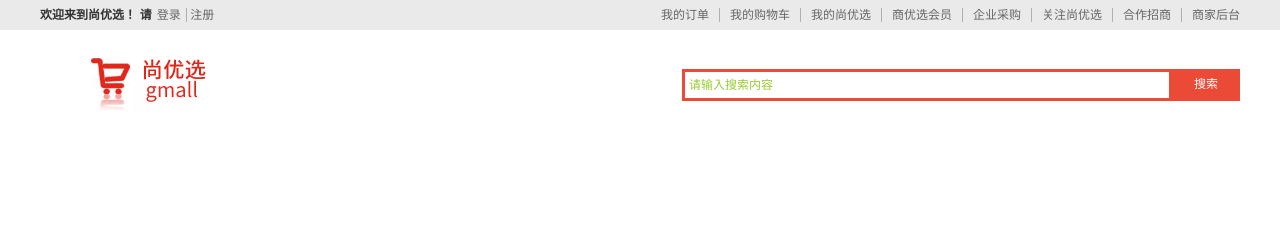
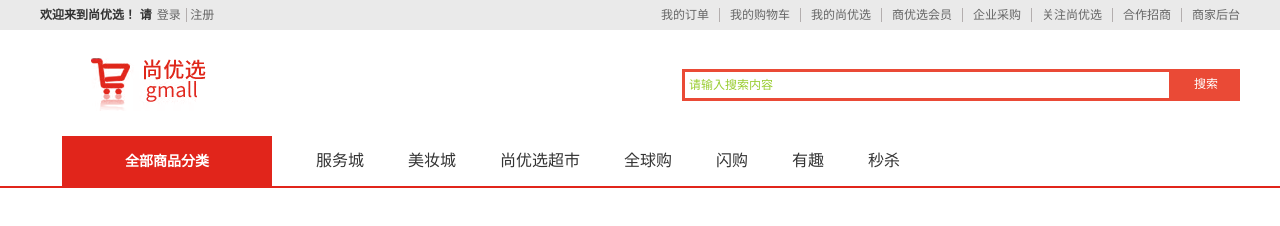
Before and after one commit to cocodx/perferred, a plain HTML site: page index.html in a window 1280 px wide. Drawn offline with Linux system fonts and the light colour scheme.

Commit message:
feature(perferred):商品分类导航布局💷

```diff
--- a/css/index.less
+++ b/css/index.less
@@ -101,4 +101,33 @@
       }
     }
   }
+
+  //分类导航开始
+  #navWrap{
+    border-bottom: 2px solid #e1251b;
+    //版心元素
+    .navWrapMain{
+      width: 1200px;
+      margin: 0 auto;
+      .clearfix();
+      a{
+        margin: 0 22px;
+        font-size: 16px;
+        color: #333;
+        line-height: 50px;
+        float: left;
+        &:first-child{
+          width: 210px;
+          height: 50px;
+          color: #fff;
+          background: #e1251b;
+          font-size: 14px;
+          font-weight: bold;
+          text-align: center;
+          line-height: 50px;
+          float: left;
+        }
+      }
+    }
+  }
 }
--- a/index.html
+++ b/index.html
@@ -19,7 +19,7 @@
             <div class="headTopMain">
                 <!--左侧-->
                 <div class="left">
-                        <h5>欢迎来到尚优选！  请</h5>
+                    <h5>欢迎来到尚优选！ 请</h5>
                     <p>
                         <a href="#">登录</a>
                         <a href="#">注册</a>
@@ -58,6 +58,24 @@
             </div>
         </div>
     </header>
+    <!--头部结束-->
+
+    <!--分类导航开始-->
+    <div id="navWrap">
+        <!--版心元素-->
+        <div class="navWrapMain">
+            <a href="#">全部商品分类</a>
+            <a href="#">服务城</a>
+            <a href="#">美妆城</a>
+            <a href="#">尚优选超市</a>
+            <a href="#">全球购</a>
+            <a href="#">闪购</a>
+            <a href="#">有趣</a>
+            <a href="#">秒杀</a>
+        </div>
+    </div>
+    <!--分类导航结束-->
+
 </div>
 </body>
 </html>
```
Also changed, not shown: css/index.css, 1 other file. Lines whose indentation alone changed are shown as unchanged.
